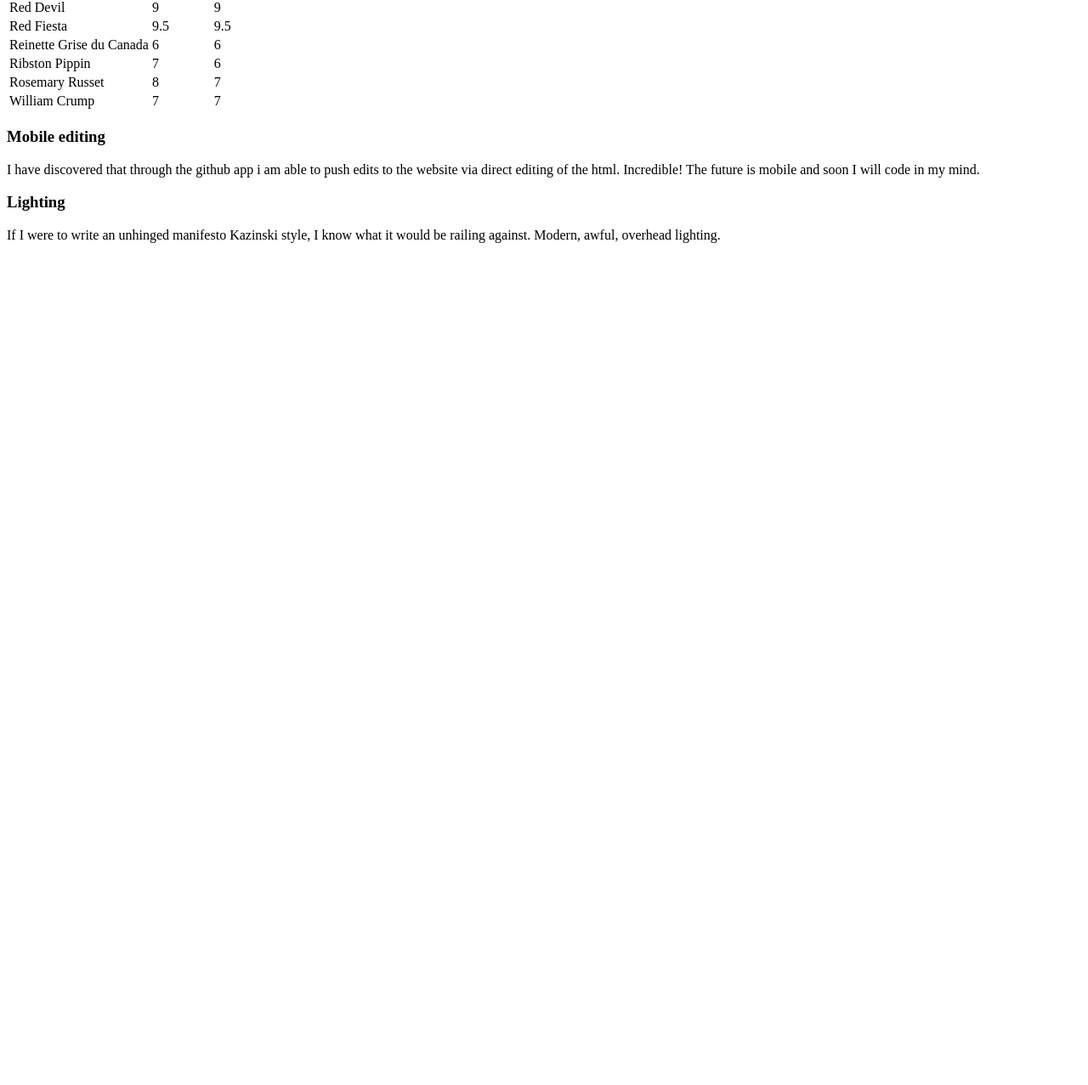
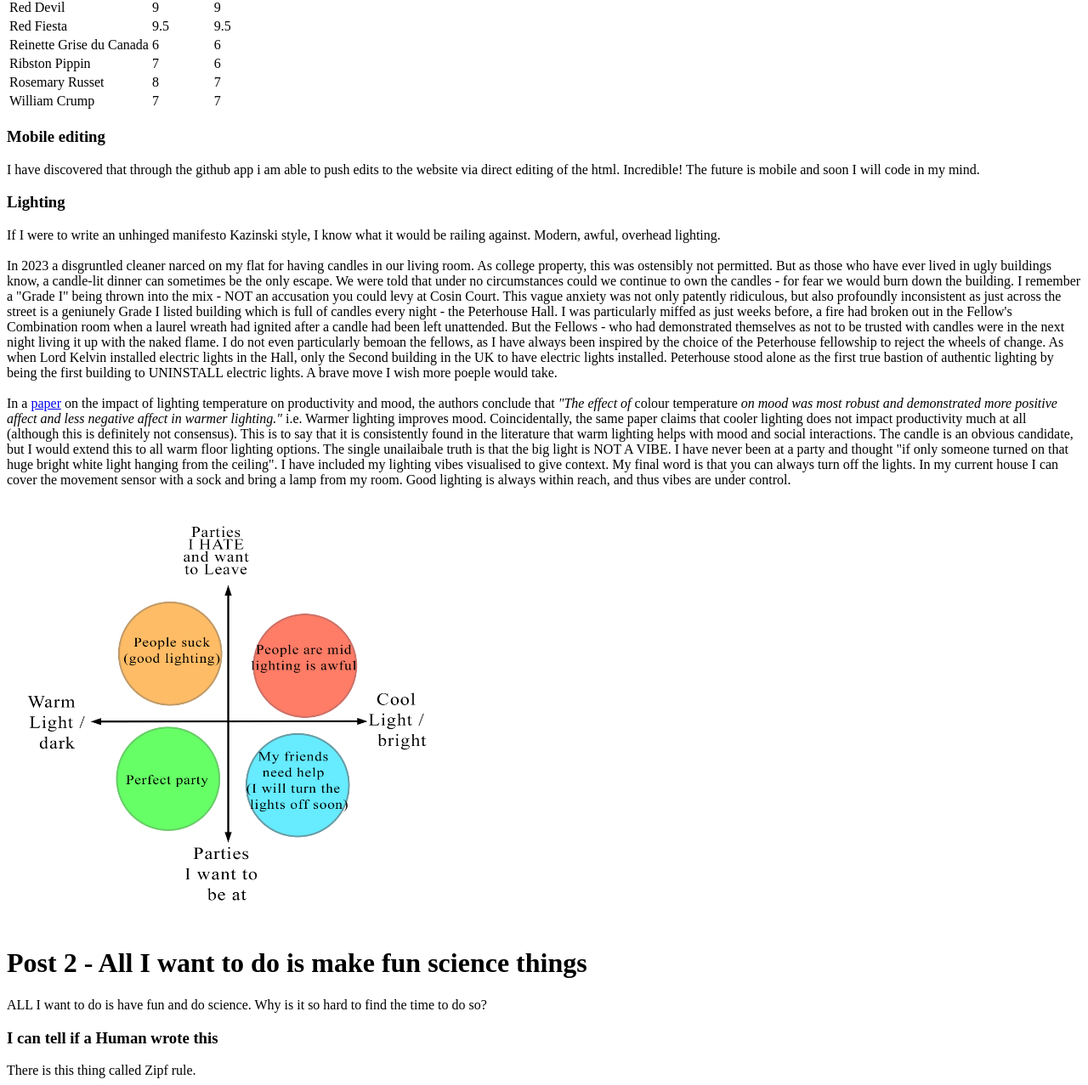
Before and after one commit to TheThirdFool/Paul, a plain HTML site: page index.html in a window 1280 px wide. Shown: the part 2125-3402 px from the top of the page at 85% size. Before the commit the page ends 2427 px from the top, so only its background shows below. Drawn offline with Linux system fonts and the light colour scheme.

Commit message:
Lighting rant

```diff
--- a/index.html
+++ b/index.html
@@ -79,10 +79,6 @@ The two major discoveries made during the spice gauntlet are as follows:
 <tr><td>Caribbean (scotch bonnet)</td><td>9/10</td><td>8/10</td></tr>
 <caption>My ratings</caption>
 </table>
-
-</body>
-</html>
-
 <h3>Rating apples with GLEN</h3>
 <p>
 Cambridge apple festival went down in the Botanical gardens. GLEN and I went, shilled out a full £5 to check out the joint. Naturally we had to make a mess of the tasting tent. Below are our thoughts. GLEN was tempted to by a bag of the Red Fiesta "for posterity". The price put him off.<br>
@@ -120,5 +116,30 @@ I have discovered that through the github app i am able to push edits to the web
 
 <h3>Lighting</h3>
 <p>
-If I were to write an unhinged manifesto Kazinski style, I know what it would be railing against. Modern, awful, overhead lighting.
+If I were to write an unhinged manifesto Kazinski style, I know what it would be railing against. Modern, awful, overhead lighting.<br>
+<br>
+In 2023 a disgruntled cleaner narced on my flat for having candles in our living room. As college property, this was ostensibly not permitted. But as those who have ever lived in ugly buildings know, a candle-lit dinner can sometimes be the only escape. We were told that under no circumstances could we continue to own the candles - for fear we would burn down the building. I remember a "Grade I" being thrown into the mix - NOT an accusation you could levy at Cosin Court. This vague anxiety was not only patently ridiculous, but also profoundly inconsistent as just across the street is a geniunely Grade I listed building which is full of candles every night - the Peterhouse Hall. I was particularly miffed as just weeks before, a fire had broken out in the Fellow's Combination room when a laurel wreath had ignited after a candle had been left unattended. But the Fellows - who had demonstrated themselves as not to be trusted with candles were in the next night living it up with the naked flame. I do not even particularly bemoan the fellows, as I have always been inspired by the choice of the Peterhouse fellowship to reject the wheels of change. As when Lord Kelvin installed electric lights in the Hall, only the Second building in the UK to have electric lights installed. Peterhouse stood alone as the first true bastion of authentic lighting by being the first building to UNINSTALL electric lights. A brave move I wish more poeple would take.<br>
+<br>
+In a <a href="https://doi.org/10.1016/j.jenvp.2017.02.001">paper</a> on the impact of lighting temperature on productivity and mood, the authors conclude that <i>"The effect of </i>colour temperature<i> on mood was most robust and demonstrated more positive affect and less negative affect in warmer lighting."</i> i.e. Warmer lighting improves mood. Coincidentally, the same paper claims that cooler lighting does not impact productivity much at all (although this is definitely not consensus). This is to say that it is consistently found in the literature that warm lighting helps with mood and social interactions. The candle is an obvious candidate, but I would extend this to all warm floor lighting options. The single unailaibale truth is that the big light is NOT A VIBE. I have never been at a party and thought "if only someone turned on that huge bright white light hanging from the ceiling". I have included my lighting vibes visualised to give context. My final word is that you can always turn off the lights. In my current house I can cover the movement sensor with a sock and bring a lamp from my room. Good lighting is always within reach, and thus vibes are under control.
 </p>
+<img src="Images/LightingPartyGraph.png" alt="Lighting vibes plotted" width="500">
+
+<h1>Post 2 - All I want to do is make fun science things</h1>
+
+ALL I want to do is have fun and do science. Why is it so hard to find the time to do so?
+
+<h3>I can tell if a Human wrote this</h3>
+There is this thing called Zipf rule.
+
+
+
+
+
+
+
+
+
+
+
+</body>
+</html>
```
Also changed, not shown: Images/LightingPartyGraph.png (added).
